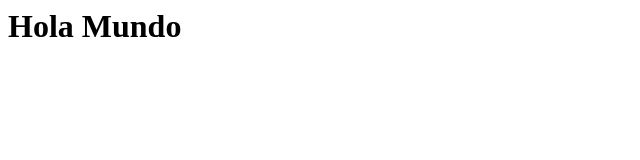
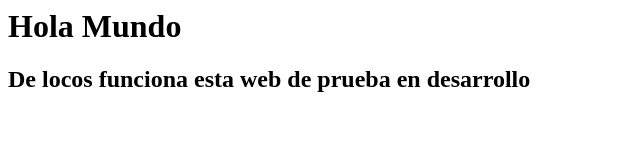
Before and after one commit to MFcDooM/ProyectoX, a plain HTML site: page index.html in a window 1280 px wide. Shown: the whole page, without its empty margins (0-640 px from the left). Drawn offline with Linux system fonts and the light colour scheme.

Commit message:
Update index.html

```diff
--- a/index.html
+++ b/index.html
@@ -1 +1,2 @@
 <h1>Hola Mundo</h1>
+<h2>De locos funciona esta web de prueba en desarrollo</h2>
```
